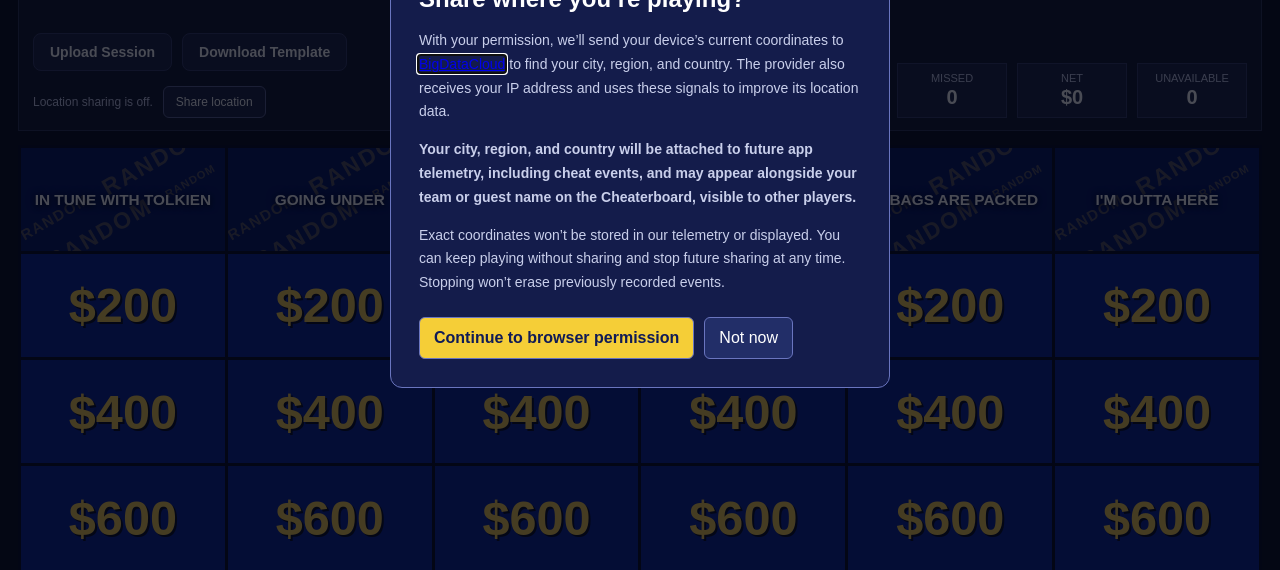
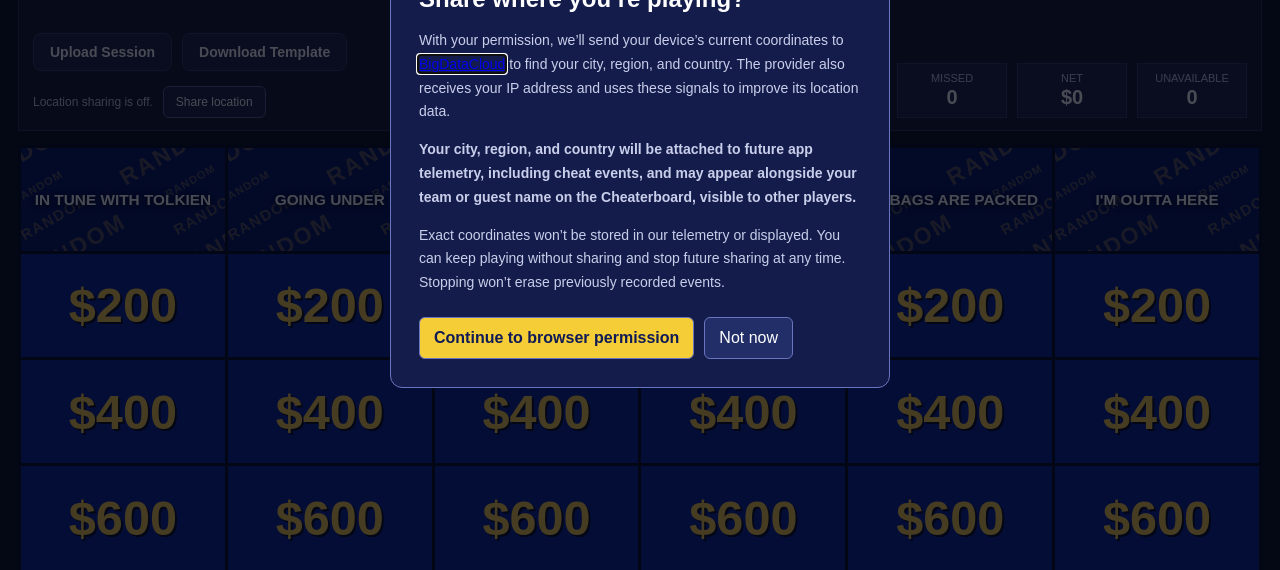
Before and after one commit to kkroekerMTB/mtb-jeopardy, a website: page index.html in a window 1280 px wide. Shown: the part 228-798 px from the top of the page. Drawn offline with nearby package versions, Linux system fonts and the light colour scheme; no server answers.

Commit message:
Fill category random patterns with six additional rows

```diff
--- a/random-question.css
+++ b/random-question.css
@@ -48,6 +48,12 @@ button.category {
 .random-pattern span:nth-child(3n) { font-size: 23px; }
 .random-pattern span:nth-child(3n + 1) { font-size: 11px; }
 
+.category .random-pattern {
+  inset: -170px -110px;
+  display: grid;
+  grid-template-columns: repeat(4, max-content);
+}
+
 .category:enabled:hover,
 .category:enabled:focus-visible {
   background: #173b91;
--- a/random-question.js
+++ b/random-question.js
@@ -5,7 +5,8 @@
     const pattern = document.createElement("span");
     pattern.className = "random-pattern";
     pattern.setAttribute("aria-hidden", "true");
-    for (let index = 0; index < 8; index += 1) {
+    const wordCount = control.classList.contains("category") ? 32 : 8;
+    for (let index = 0; index < wordCount; index += 1) {
       const word = document.createElement("span");
       word.textContent = "RANDOM";
       pattern.append(word);
```
